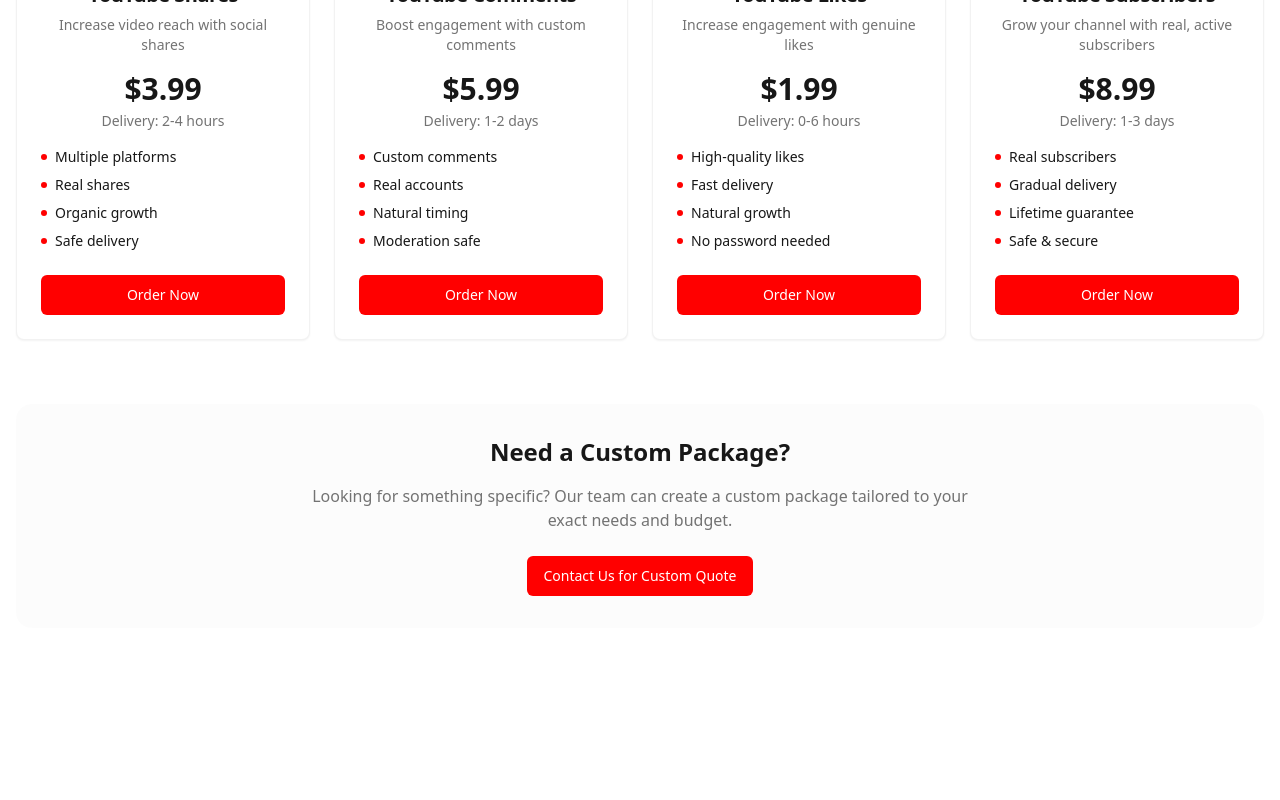
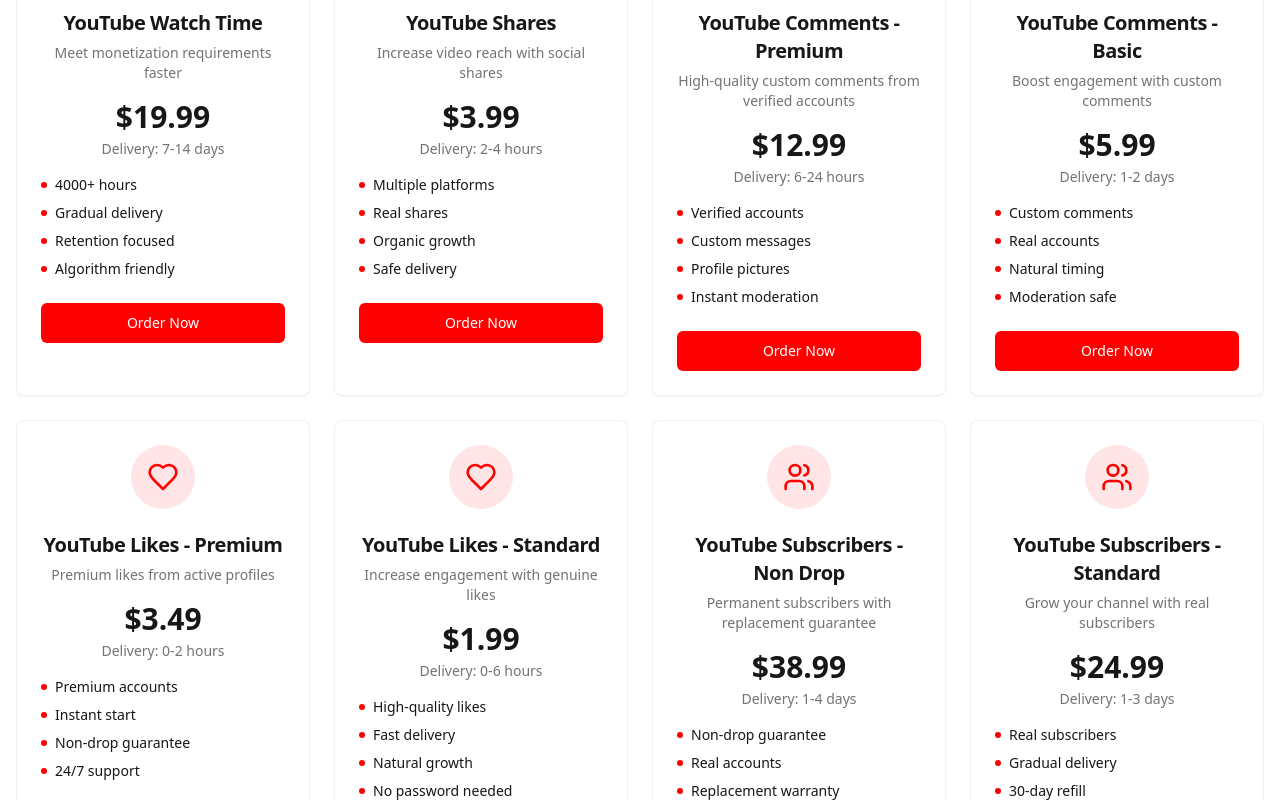
Before and after one commit to smmpanel434/youtubegrowth-hub, a React (Vite) app: page /services in a window 1280 px wide. Shown: the part 1120-1920 px from the top of the page. Before the commit the page ends 1780 px from the top, so only its background shows below. Built offline with nearby package versions, Linux system fonts and the light colour scheme; the HTML template or start-up script is replaced by a standard one.

Commit message:
Add more services and functionality

```diff
--- a/src/pages/Services.tsx
+++ b/src/pages/Services.tsx
@@ -35,16 +35,36 @@ const Services = () => {
       category: "views",
     },
     {
-      title: "YouTube Subscribers",
-      description: "Grow your channel with real, active subscribers",
+      title: "YouTube Subscribers - Standard",
+      description: "Grow your channel with real subscribers",
       icon: Users,
-      price: "$8.99",
-      features: ["Real subscribers", "Gradual delivery", "Lifetime guarantee", "Safe & secure"],
+      price: "$24.99",
+      features: ["Real subscribers", "Gradual delivery", "30-day refill", "Safe & secure"],
       deliveryTime: "1-3 days",
       category: "subscribers",
     },
     {
-      title: "YouTube Likes",
+      title: "YouTube Subscribers - High Quality",
+      description: "Premium subscribers with profile pictures and activity",
+      icon: Users,
+      price: "$44.00",
+      originalPrice: "$59.99",
+      features: ["High-quality accounts", "Profile pictures", "Gradual delivery", "Lifetime guarantee", "Non-drop protection"],
+      isPopular: true,
+      deliveryTime: "2-5 days",
+      category: "subscribers",
+    },
+    {
+      title: "YouTube Subscribers - Non Drop",
+      description: "Permanent subscribers with replacement guarantee",
+      icon: Users,
+      price: "$38.99",
+      features: ["Non-drop guarantee", "Real accounts", "Replacement warranty", "Safe delivery"],
+      deliveryTime: "1-4 days",
+      category: "subscribers",
+    },
+    {
+      title: "YouTube Likes - Standard",
       description: "Increase engagement with genuine likes",
       icon: Heart,
       price: "$1.99",
@@ -53,12 +73,30 @@ const Services = () => {
       category: "engagement",
     },
     {
-      title: "YouTube Comments",
+      title: "YouTube Likes - Premium",
+      description: "Premium likes from active profiles",
+      icon: Heart,
+      price: "$3.49",
+      features: ["Premium accounts", "Instant start", "Non-drop guarantee", "24/7 support"],
+      deliveryTime: "0-2 hours",
+      category: "engagement",
+    },
+    {
+      title: "YouTube Comments - Basic",
       description: "Boost engagement with custom comments",
       icon: MessageCircle,
       price: "$5.99",
       features: ["Custom comments", "Real accounts", "Natural timing", "Moderation safe"],
       deliveryTime: "1-2 days",
+      category: "engagement",
+    },
+    {
+      title: "YouTube Comments - Premium",
+      description: "High-quality custom comments from verified accounts",
+      icon: MessageCircle,
+      price: "$12.99",
+      features: ["Verified accounts", "Custom messages", "Profile pictures", "Instant moderation"],
+      deliveryTime: "6-24 hours",
       category: "engagement",
     },
     {
```
